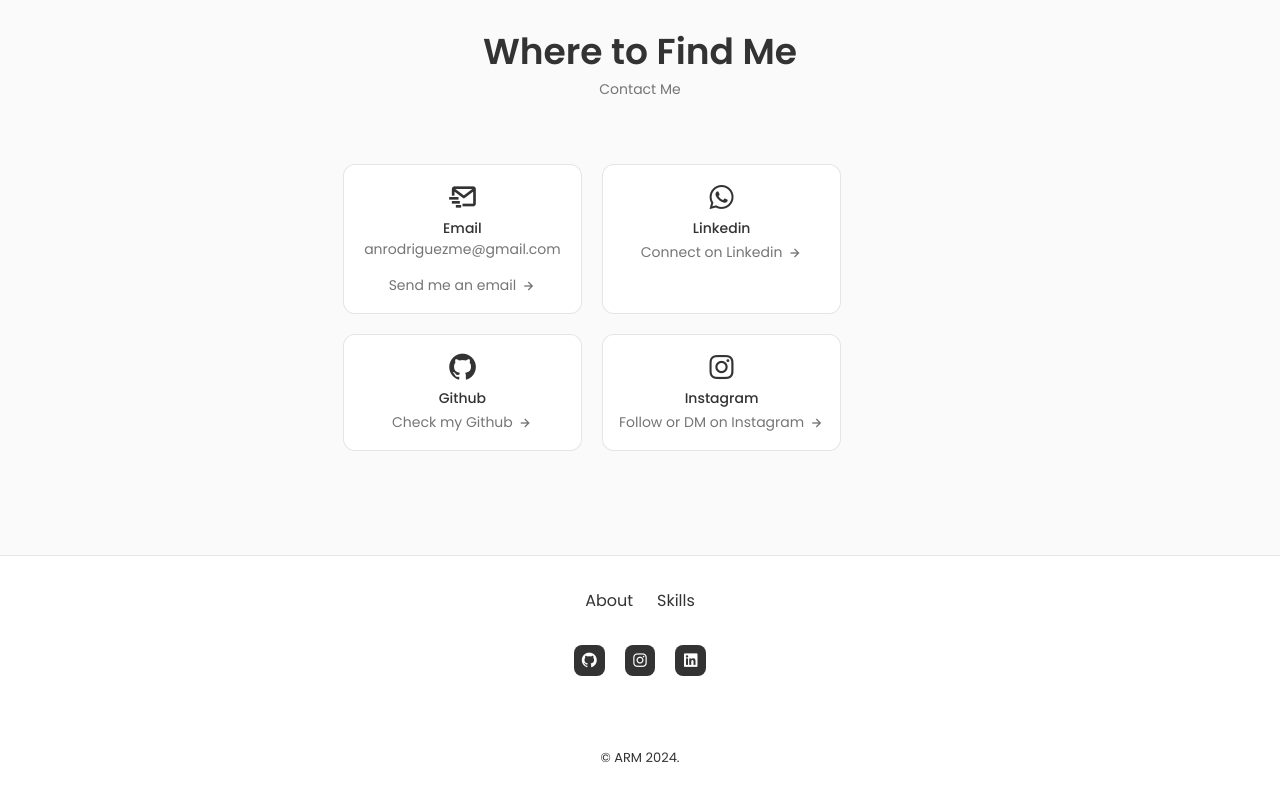
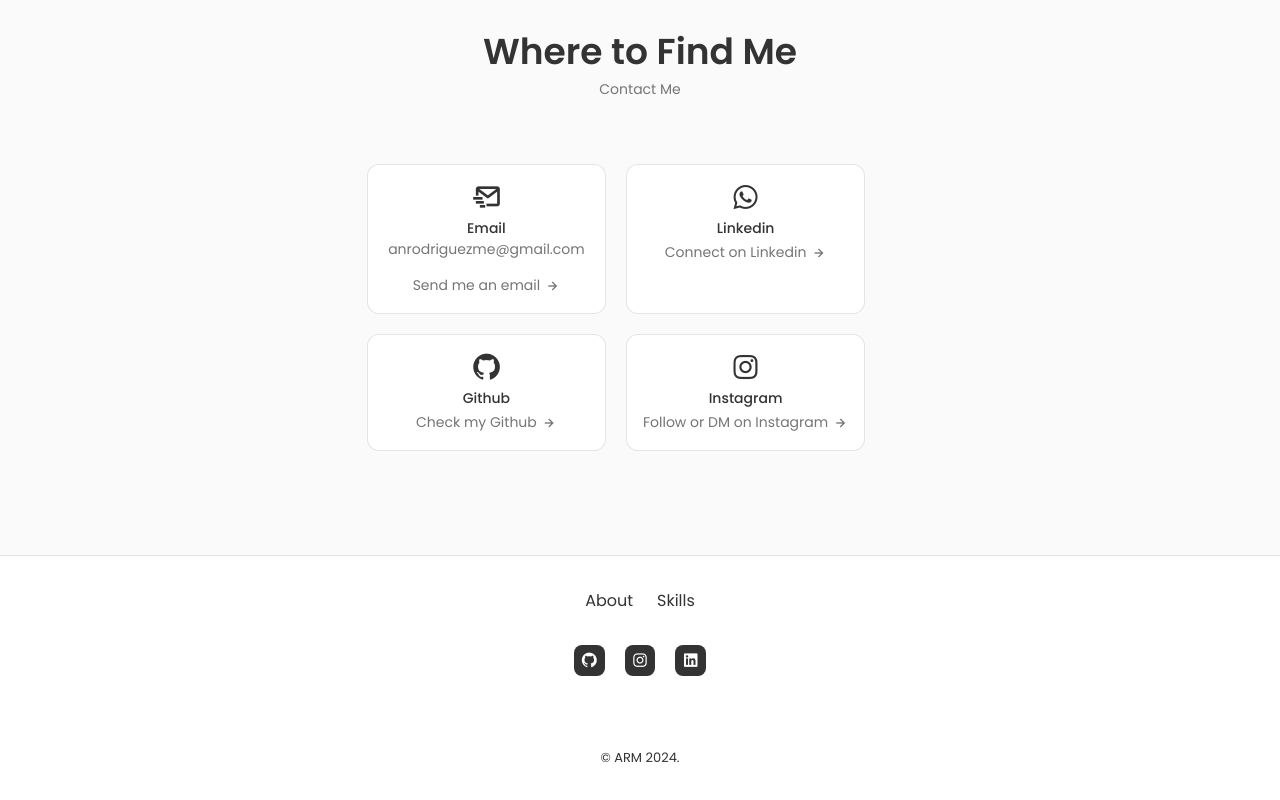
Before and after one commit to Anarodme/Portfolio-2024, a React (Create React App) app: page / in a window 1280 px wide. Shown: the part 2068-2868 px from the top of the page. Built offline with nearby package versions, Linux system fonts and the light colour scheme.

Commit message:
Update contact.css

```diff
--- a/src/components/contact/contact.css
+++ b/src/components/contact/contact.css
@@ -1,7 +1,7 @@
 .contact__container {
     grid-template-columns: repeat(2, max-content);
     justify-content: center;
-    column-gap: 6rem;
+    column-gap: 3rem;
     padding-bottom: 3rem;
 }
 
```
